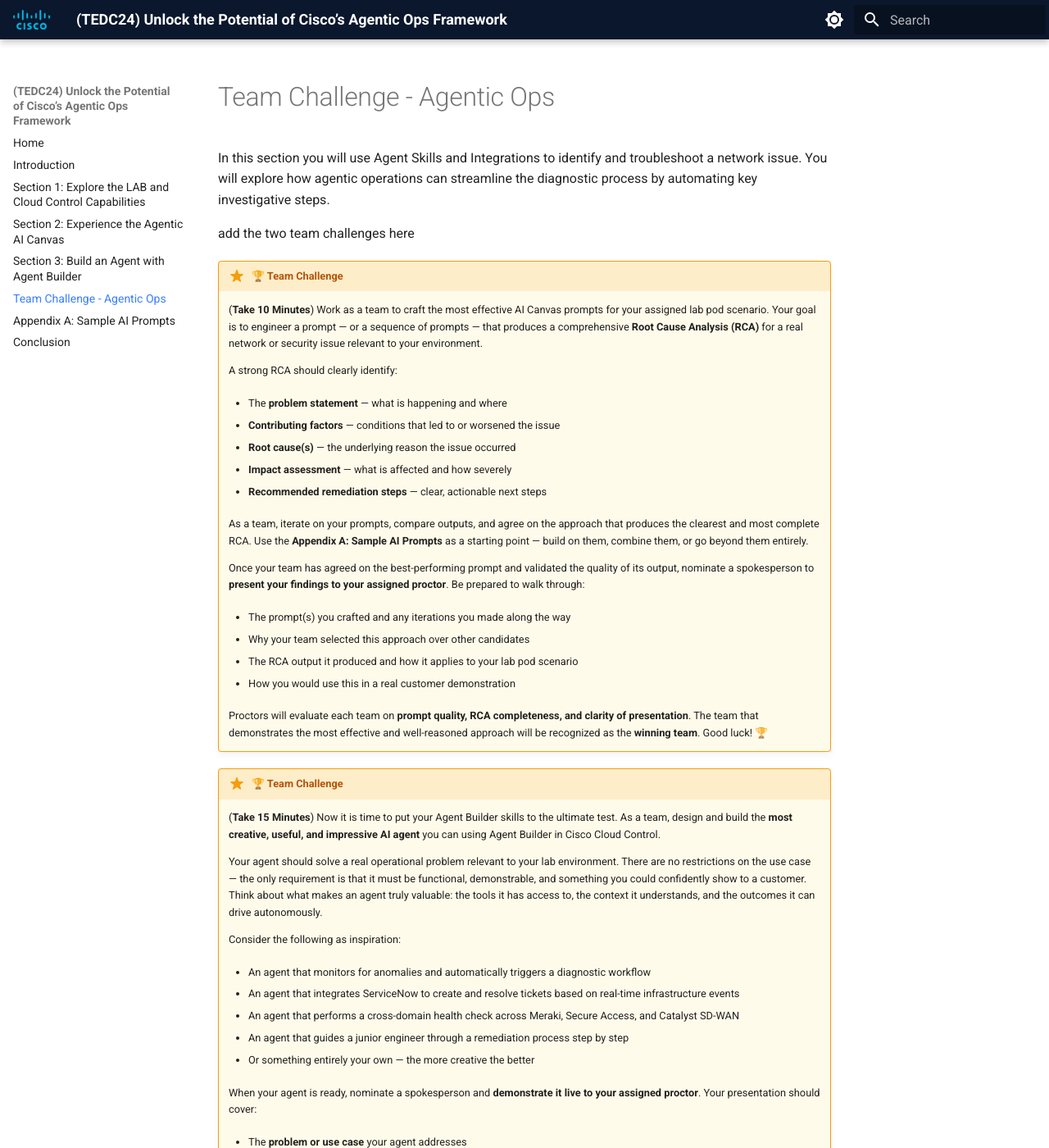
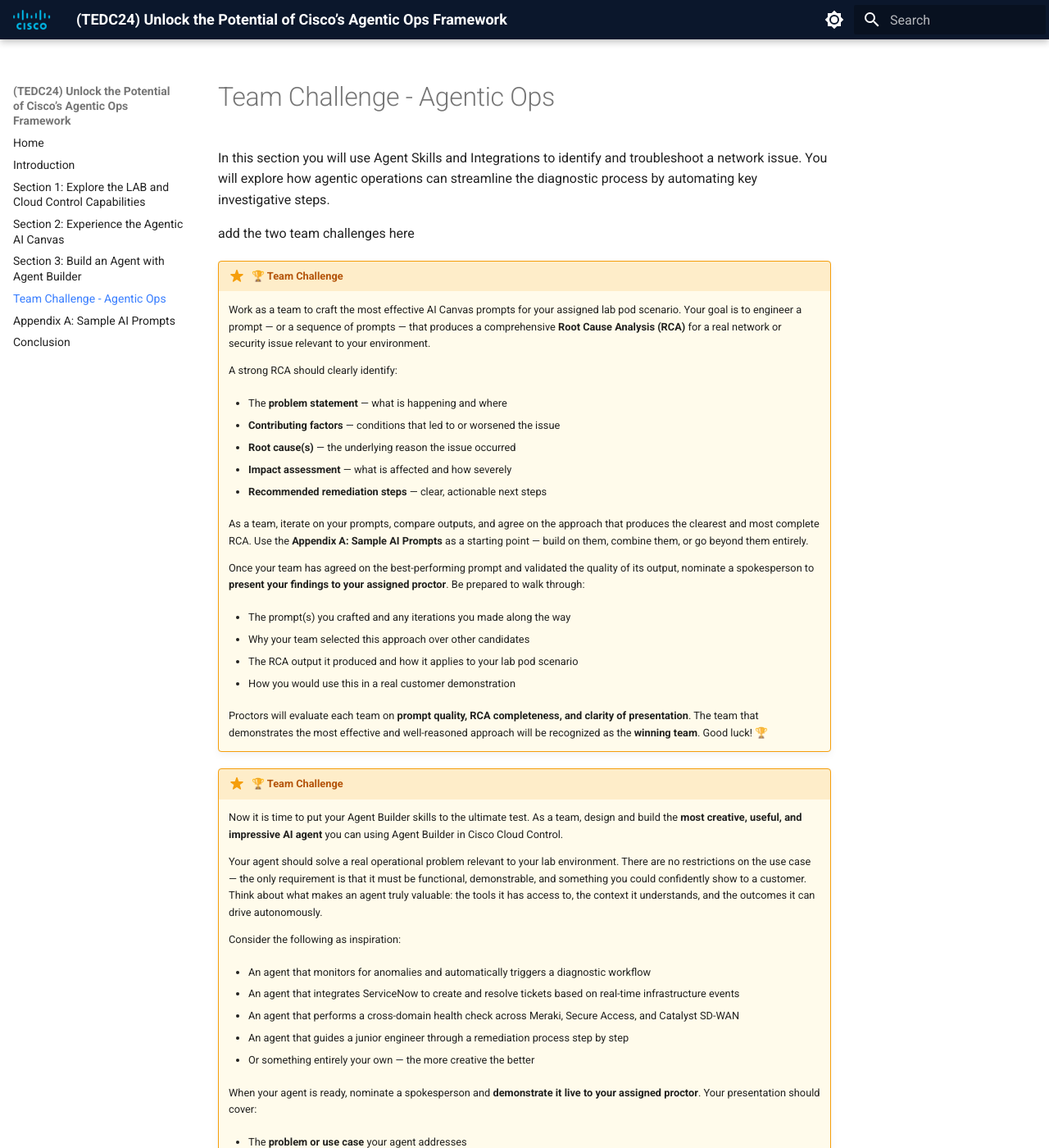
Before and after one commit to mokuma56/tedcn24-01-fy27, an MkDocs documentation site: the page built from docs/team-challenge-agentic-ops/index.md, in a window 1280 px wide and 1400 px high. Shown: the whole window at 82% size. Built offline with MkDocs 1.6.1 and Material for MkDocs 9.7.7, drawn with Linux system fonts in a browser that asks for light colours.

Commit message:
Update lab guide — 2026-07-22 15:18

```diff
--- a/docs/team-challenge-agentic-ops/index.md
+++ b/docs/team-challenge-agentic-ops/index.md
@@ -5,7 +5,7 @@
 add the two team challenges here
 
 !!! team-challenge "🏆 Team Challenge"
-    (**Take 10 Minutes**) Work as a team to craft the most effective AI Canvas prompts for your assigned lab pod scenario. Your goal is to engineer a prompt — or a sequence of prompts — that produces a comprehensive **Root Cause Analysis (RCA)** for a real network or security issue relevant to your environment.
+    Work as a team to craft the most effective AI Canvas prompts for your assigned lab pod scenario. Your goal is to engineer a prompt — or a sequence of prompts — that produces a comprehensive **Root Cause Analysis (RCA)** for a real network or security issue relevant to your environment.
 
     A strong RCA should clearly identify:
 
@@ -34,7 +34,7 @@
     Proctors will evaluate each team on **prompt quality, RCA completeness, and clarity of presentation**. The team that demonstrates the most effective and well-reasoned approach will be recognized as the **winning team**. Good luck! 🏆
 
 !!! team-challenge "🏆 Team Challenge"
-    (**Take 15 Minutes**) Now it is time to put your Agent Builder skills to the ultimate test. As a team, design and build the **most creative, useful, and impressive AI agent** you can using Agent Builder in Cisco Cloud Control.
+    Now it is time to put your Agent Builder skills to the ultimate test. As a team, design and build the **most creative, useful, and impressive AI agent** you can using Agent Builder in Cisco Cloud Control.
 
     Your agent should solve a real operational problem relevant to your lab environment. There are no restrictions on the use case — the only requirement is that it must be functional, demonstrable, and something you could confidently show to a customer. Think about what makes an agent truly valuable: the tools it has access to, the context it understands, and the outcomes it can drive autonomously.
 
```
